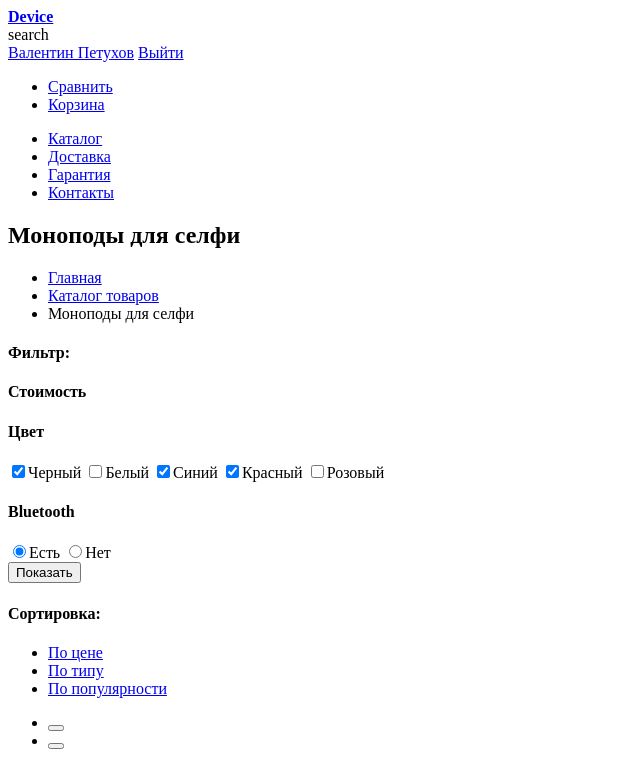
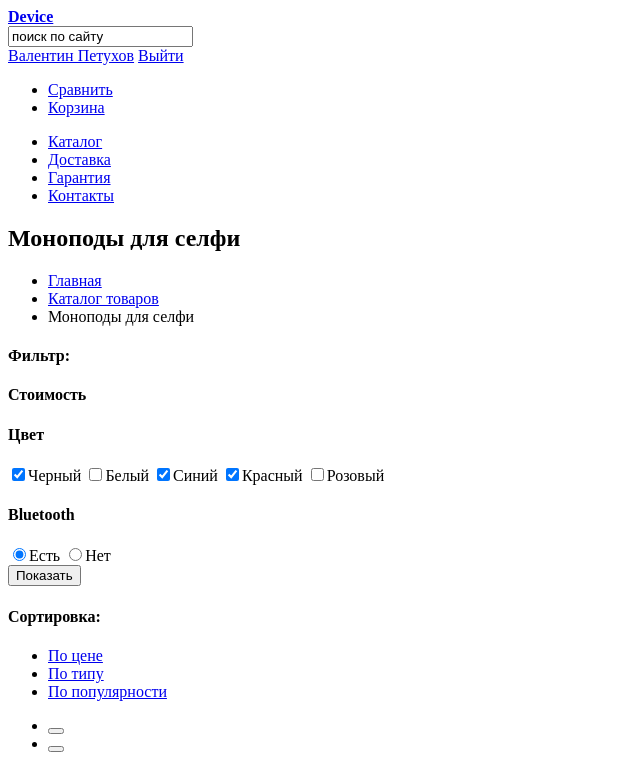
Before and after one commit to icapa9/147815-device, a plain HTML site: page device-inner.html in a window 1280 px wide. Shown: the top 763 px of the page, without its empty margins (0-640 px from the left). Drawn offline with Linux system fonts and the light colour scheme.

Commit message:
Поиск
Добавлен поиск и для страницы на которой находится пользователь
использовано более семантическое решение ссылки a без href.

```diff
--- a/device-inner.html
+++ b/device-inner.html
@@ -10,7 +10,7 @@
         <a href="#"><b>Device</b></a>
       </div>
       <div class="search">
-        search
+        <input type="text" name="search" value="поиск по сайту">
       </div>
       <div class="breadcrumbs">
         <div class="enter-exit">
@@ -37,7 +37,7 @@
         <ul>
           <li><a href="#">Главная</a></li>
           <li><a href="#">Каталог товаров</a></li>
-          <li>Моноподы для селфи</li>
+          <li><a>Моноподы для селфи</a></li>
         </ul>
       </section>
       <section class="filter">
```
